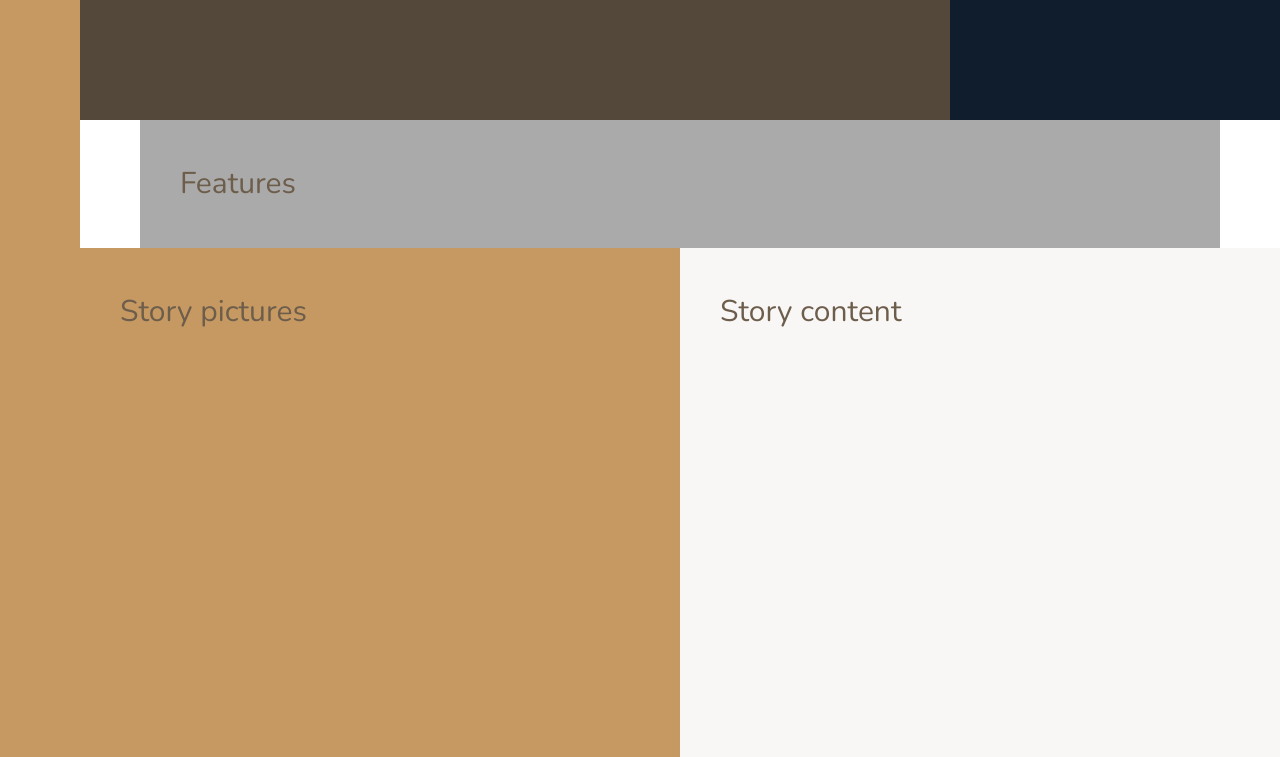
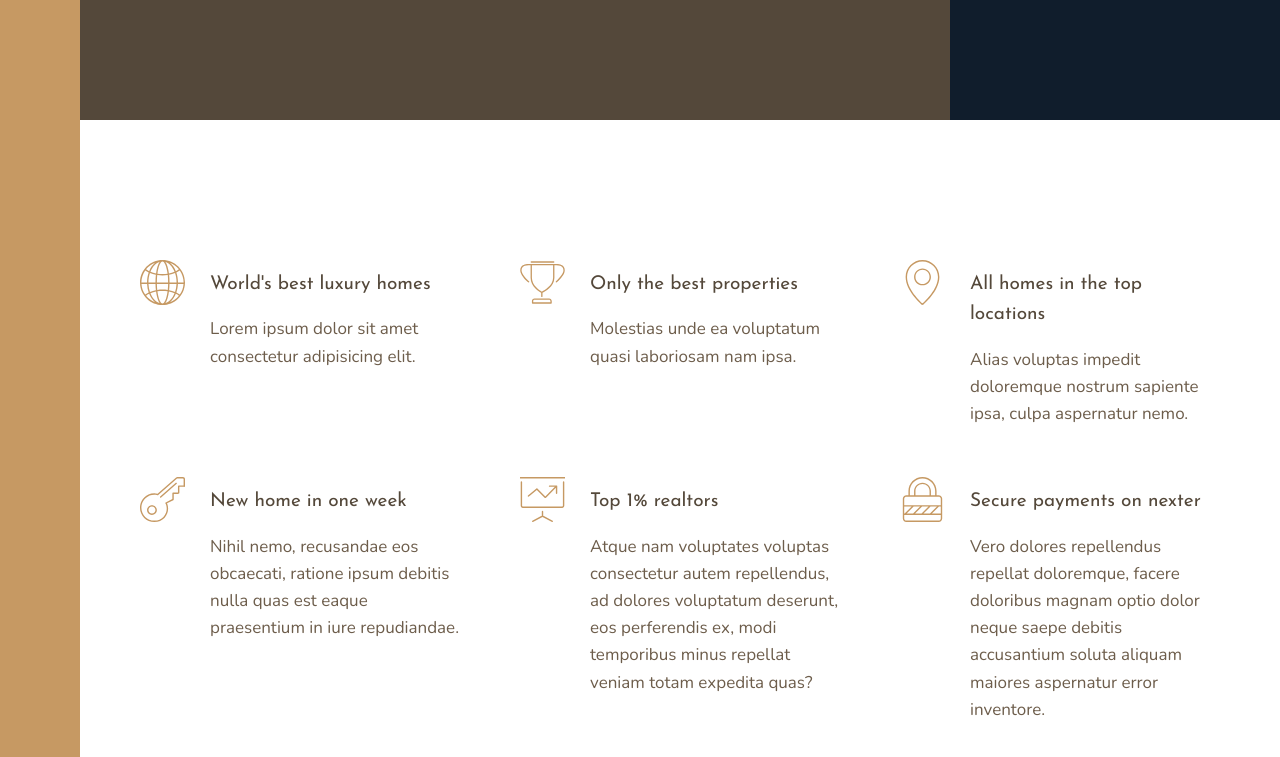
Before and after one commit to cbhuber17/Nexter, a website: page index.html in a window 1280 px wide. Shown: the part 520-1277 px from the top of the page. Drawn offline with nearby package versions, Linux system fonts and the light colour scheme.

Commit message:
feat: Added the features section.

```diff
--- a/index.html
+++ b/index.html
@@ -27,7 +27,53 @@
     </div>
 
     <section class="features">
-        Features
+        <div class="feature">
+            <svg class="feature__icon">
+                <use xlink:href="img/sprite.svg#icon-global"></use>
+            </svg>
+            <h4 class="heading-4 heading-4--dark">World's best luxury homes</h4>
+            <p class="feature__text">Lorem ipsum dolor sit amet consectetur adipisicing elit.</p>
+        </div>
+        <div class="feature">
+            <svg class="feature__icon">
+                <use xlink:href="img/sprite.svg#icon-trophy"></use>
+            </svg>
+            <h4 class="heading-4 heading-4--dark">Only the best properties</h4>
+            <p class="feature__text">Molestias unde ea voluptatum quasi laboriosam nam ipsa.</p>
+        </div>
+        <div class="feature">
+            <svg class="feature__icon">
+                <use xlink:href="img/sprite.svg#icon-map-pin"></use>
+            </svg>
+            <h4 class="heading-4 heading-4--dark">All homes in the top locations</h4>
+            <p class="feature__text">Alias voluptas impedit doloremque nostrum sapiente ipsa, culpa aspernatur nemo.</p>
+        </div>
+        <div class="feature">
+            <svg class="feature__icon">
+                <use xlink:href="img/sprite.svg#icon-key"></use>
+            </svg>
+            <h4 class="heading-4 heading-4--dark">New home in one week</h4>
+            <p class="feature__text">Nihil nemo, recusandae eos obcaecati, ratione ipsum debitis nulla quas est eaque
+                praesentium in iure repudiandae. </p>
+        </div>
+        <div class="feature">
+            <svg class="feature__icon">
+                <use xlink:href="img/sprite.svg#icon-presentation"></use>
+            </svg>
+            <h4 class="heading-4 heading-4--dark">Top 1% realtors</h4>
+            <p class="feature__text">Atque nam voluptates voluptas consectetur autem repellendus, ad dolores voluptatum
+                deserunt, eos perferendis ex, modi
+                temporibus minus repellat veniam totam expedita quas?</p>
+        </div>
+        <div class="feature">
+            <svg class="feature__icon">
+                <use xlink:href="img/sprite.svg#icon-lock"></use>
+            </svg>
+            <h4 class="heading-4 heading-4--dark">Secure payments on nexter</h4>
+            <p class="feature__text">Vero dolores repellendus repellat doloremque, facere doloribus magnam optio dolor
+                neque saepe debitis accusantium soluta aliquam
+                maiores aspernatur error inventore.</p>
+        </div>
     </section>
 
     <div class="story__pictures">
--- a/sass/_base.scss
+++ b/sass/_base.scss
@@ -42,10 +42,4 @@ body {
     // 2x6rem-1fr - use minmax to give some 6rem padding as the vw decreases
     // 8 columns being able to get smaller, 140rem each
     grid-template-columns: [sidebar-start] 8rem [sidebar-end full-start] minmax(6rem, 1fr) [center-start] repeat(8, [col-start] minmax(min-content, 14rem) [col-end]) [center-end] minmax(6rem, 1fr) [full-end];
-
-    // For dev purposes
-    & > * {
-        padding: 40px;
-        font-size: 3rem;
-    }
 }
--- a/sass/_features.scss
+++ b/sass/_features.scss
@@ -1,4 +1,37 @@
 .features {
-    background-color: $color-grey-light-2;
     grid-column: center-start / center-end;
+
+    margin: 15rem 0;
+
+    display: grid;
+
+    // This is not responsive
+    // grid-template-columns: repeat(3, 1fr);
+
+    // This is responsive auto-fit --> creates as many tracks based on the width defined
+    grid-template-columns: repeat(auto-fit, minmax(25rem, 1fr));
+    // Rows not defined; using implicit grid
+    // grid-template-rows: auto auto;
+    grid-gap: 6rem;
+    align-items: start;
 }
+
+.feature {
+
+    display: grid;
+    grid-template-columns: min-content 1fr;
+    grid-row-gap: 1.5rem;
+    grid-column-gap: 2.5rem;
+
+    &__icon {
+        fill: $color-primary;
+        width: 4.5rem;
+        height: 4.5rem;
+        grid-row: 1 / span 2;
+        transform: translateY(-1rem);
+    }
+
+    &__text {
+        font-size: 1.7rem;
+    }
+}
--- a/sass/_typography.scss
+++ b/sass/_typography.scss
@@ -0,0 +1,24 @@
+%heading {
+    font-family: $font-display;
+    font-weight: 400;
+}
+
+.heading-1 {
+    @extend %heading;
+}
+
+.heading-2 {
+    @extend %heading;
+}
+
+.heading-3 {
+    @extend %heading;
+}
+
+.heading-4 {
+    @extend %heading;
+    font-size: 1.9rem;
+
+    &--light {color: $color-grey-light-1;}
+    &--dark {color: $color-grey-dark-1;}
+}
```
Also changed, not shown: css/style.css.
